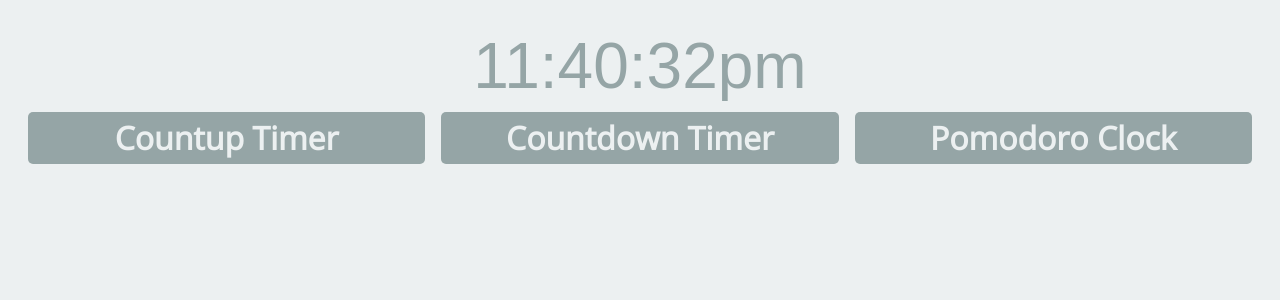
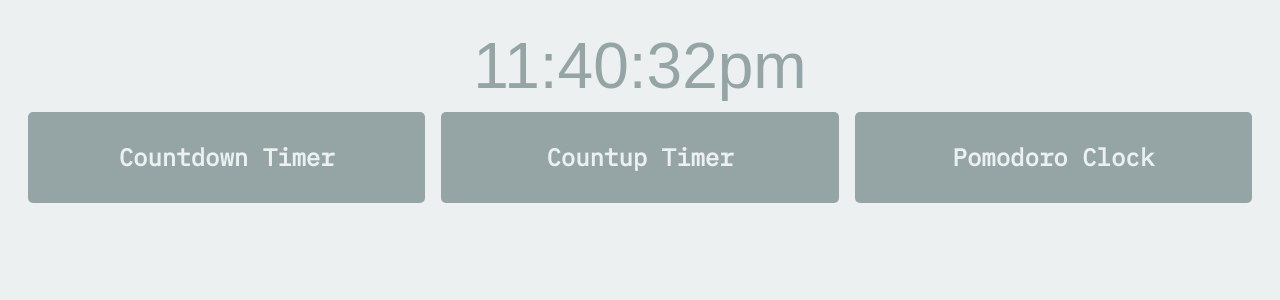
Before and after one commit to pomodoroclock/pomodoroclock.github.io, a React (Create React App) app: page / in a window 1280 px wide. Shown: the top 300 px of the page. Built offline with nearby package versions, Linux system fonts and the light colour scheme.

Commit message:
Finished routing links and begin implementing clocks

```diff
--- a/public/index.html
+++ b/public/index.html
@@ -4,7 +4,7 @@
     <meta charset="utf-8">
     <meta name="viewport" content="width=device-width, initial-scale=1, shrink-to-fit=no">
     <meta name="theme-color" content="#000000">
-    <link href="https://fonts.googleapis.com/css?family=Open+Sans" rel="stylesheet">
+    <link href="https://fonts.googleapis.com/css?family=IBM+Plex+Mono|Open+Sans" rel="stylesheet">
     <link rel="manifest" href="%PUBLIC_URL%/manifest.json">
     <link rel="shortcut icon" href="%PUBLIC_URL%/favicon.ico">
     <link rel="stylesheet" href="https://unpkg.com/purecss@1.0.0/build/pure-min.css" integrity="sha384-nn4HPE8lTHyVtfCBi5yW9d20FjT8BJwUXyWZT9InLYax14RDjBj46LmSztkmNP9w" crossorigin="anonymous">
--- a/src/App.css
+++ b/src/App.css
@@ -3,14 +3,25 @@ body {
   background: #ecf0f1;
   color: #95a5a6;
 }
-h1, h3 {
+h1 {
   font-family: 'Open Sans', serif;
   font-size: 2em;
   margin: 0;
 }
 
+a {
+  text-decoration: none;
+}
+h3 {
+  color: #ecf0f1;
+  text-decoration: none;
+  font-size: 1.5em;
+  font-family: 'IBM Plex Mono', monospace;
+}
+
 .btn {
   padding: 0.5em;
+  text-decoration: none;
   margin: 0.5em;
   border-radius: 5px;
   background: #95a5a6;
--- a/src/App.js
+++ b/src/App.js
@@ -1,7 +1,36 @@
 import React, { Component } from 'react';
-import { BrowserRouter } from 'react-router-dom';
-import Clock from './Clock';
+import { BrowserRouter, Route, Link, Switch } from 'react-router-dom';
+import DigitalClock from './DigitalClock';
+import { Countdown, Countup, Pomodoro } from './Clocks';
 import './App.css';
+
+const main = () => {
+  return (
+    <div className="pure-g">
+      <div className="pure-u-1-3">
+        <Link to="/countdown">
+          <div className="btn l-box">
+            <h3>Countdown Timer</h3>
+          </div>
+        </Link>
+      </div>
+      <div className="pure-u-1-3">
+        <Link to="/countup">
+          <div className="btn l-box">
+            <h3>Countup Timer</h3>
+          </div>
+        </Link>
+      </div>
+      <div className="pure-u-1-3">
+        <Link to="/pomodoro">
+          <div className="btn l-box">
+            <h3>Pomodoro Clock</h3>
+          </div>
+        </Link>
+      </div>
+    </div>
+  );
+};
 
 export default class App extends Component {
   render() {
@@ -9,27 +38,16 @@ export default class App extends Component {
       <div>
         <div className="pure-g">
           <div className="pure-u-1-1">
-            <Clock />
+            <DigitalClock />
           </div>
         </div>
         <BrowserRouter>
-          <div className="pure-g">
-            <div className="pure-u-1-3">
-              <div className="btn l-box">
-                <h3>Countup Timer</h3>
-              </div>
-            </div>
-            <div className="pure-u-1-3">
-              <div className="btn l-box">
-                <h3>Countdown Timer</h3>
-              </div>
-            </div>
-            <div className="pure-u-1-3">
-              <div className="btn l-box">
-                <h3>Pomodoro Clock</h3>
-              </div>
-            </div>
-          </div>
+          <Switch>
+            <Route exact path="/" component={main} />
+            <Route path="/countdown" component={Countdown} />
+            <Route path="/countup" component={Countup} />
+            <Route path="/pomodoro" component={Pomodoro} />
+          </Switch>
         </BrowserRouter>
       </div>
     );
--- /dev/null
+++ b/src/Clocks.jsx
@@ -0,0 +1,26 @@
+import React, { Component } from 'react';
+import './App.css';
+
+export class Countdown extends Component {
+	render() {
+    return (
+      <h1>Countdown clock here!</h1>
+    );
+  }
+}
+
+export class Countup extends Component {
+	render() {
+    return (
+      <h1>Countup clock here!</h1>
+    );
+  }
+}
+
+export class Pomodoro extends Component {
+	render() {
+    return (
+      <h1>Pomodoro clock here!</h1>
+    );
+  }
+}
--- a/src/Clock.jsx
+++ b/src/DigitalClock.jsx
@@ -1,7 +1,6 @@
 import React, { Component } from 'react';
-import './App.css';
 
-export default class Class extends Component {
+export default class DigitalClock extends Component {
 	state = {
     time: "00:00:00",
     amPm: "am"
```
